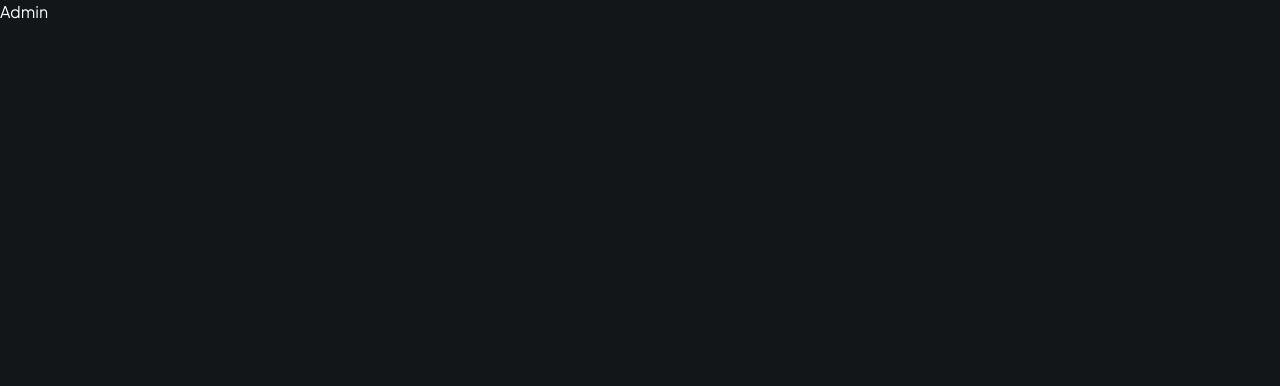
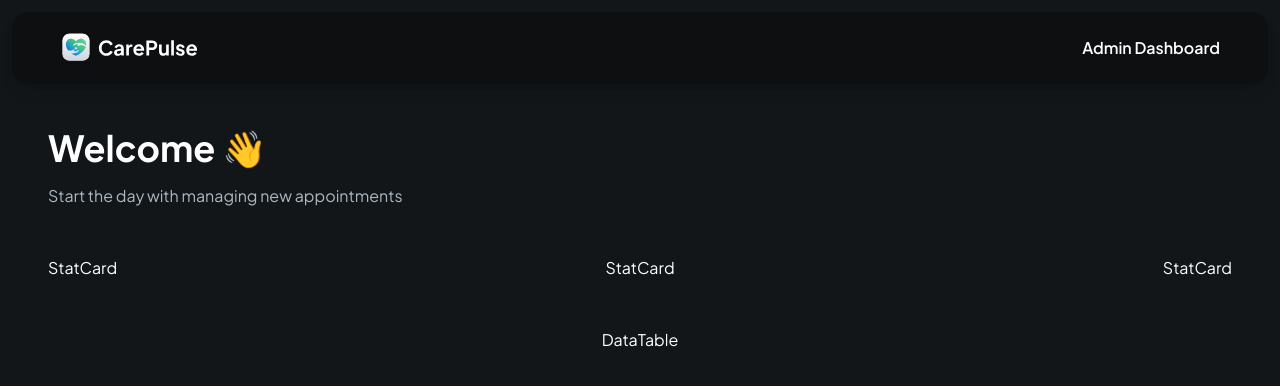
Before and after one commit to lasindu2001/next-healthcare, a Next.js app: page /admin in a window 1280 px wide. Shown: the top 386 px of the page. Built offline with nearby package versions, Linux system fonts and the light colour scheme.

Commit message:
create basic admin page

```diff
--- a/app/admin/page.tsx
+++ b/app/admin/page.tsx
@@ -1,8 +1,53 @@
-import React from 'react'
+import StatCard from "@/components/StatCard"
+import DataTable from "@/components/table/DataTable"
+import Image from "next/image"
+import Link from "next/link"
 
 const Admin = () => {
   return (
-    <div>Admin</div>
+    <div className="mx-auto flex max-w-7xl flex-col space-y-14">
+      <header className="admin-header">
+        <Link href="/" className="cursor-pointer">
+          <Image
+            src="/assets/icons/logo-full.svg"
+            height={32}
+            width={162}
+            alt="logo"
+            className="h-8 w-fit"
+          />
+        </Link>
+        <p className="text-16-semibold">Admin Dashboard</p>
+      </header>
+      <main className="admin-main">
+        <section className="w-full space-y-4">
+          <h1 className="header">Welcome 👋</h1>
+          <p className="text-dark-700">
+            Start the day with managing new appointments
+          </p>
+        </section>
+        <section className="admin-stat">
+          <StatCard
+            type="appointments"
+            count={5}
+            label="Scheduled appointments"
+            icon={"/assets/icons/appointments.svg"}
+          />
+          <StatCard
+            type="pending"
+            count={5}
+            label="Pending appointments"
+            icon={"/assets/icons/pending.svg"}
+          />
+          <StatCard
+            type="cancelled"
+            count={5}
+            label="Cancelled appointments"
+            icon={"/assets/icons/cancelled.svg"}
+          />
+        </section>
+        <DataTable/>
+      </main>
+    </div>
   )
 }
 
--- /dev/null
+++ b/components/StatCard.tsx
@@ -0,0 +1,14 @@
+type StatCardProps = {
+    type: "appointments" | "pending" | "cancelled";
+    count: number;
+    label: string;
+    icon: string;
+};
+
+const StatCard = ({ count = 0, label, icon, type }: StatCardProps) => {
+    return (
+        <div>StatCard</div>
+    )
+}
+
+export default StatCard
--- /dev/null
+++ b/components/table/DataTable.tsx
@@ -0,0 +1,7 @@
+const DataTable = () => {
+  return (
+    <div>DataTable</div>
+  )
+}
+
+export default DataTable
```
